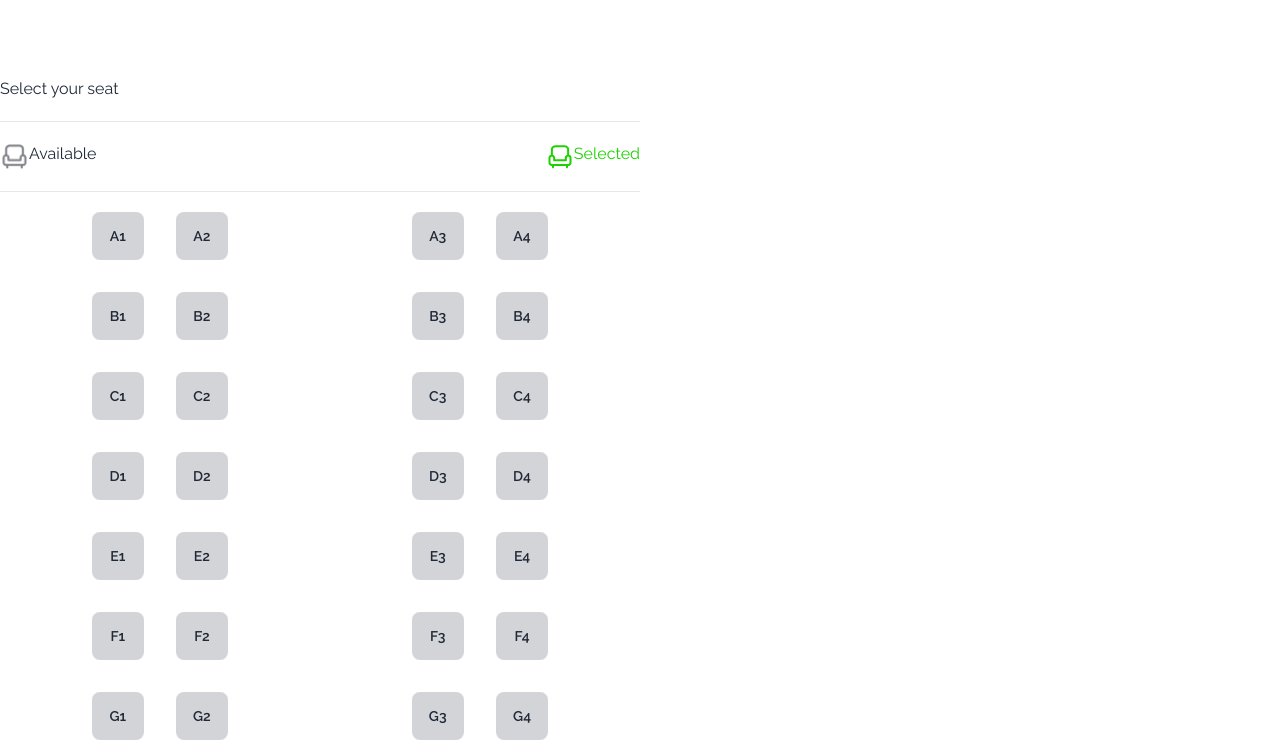
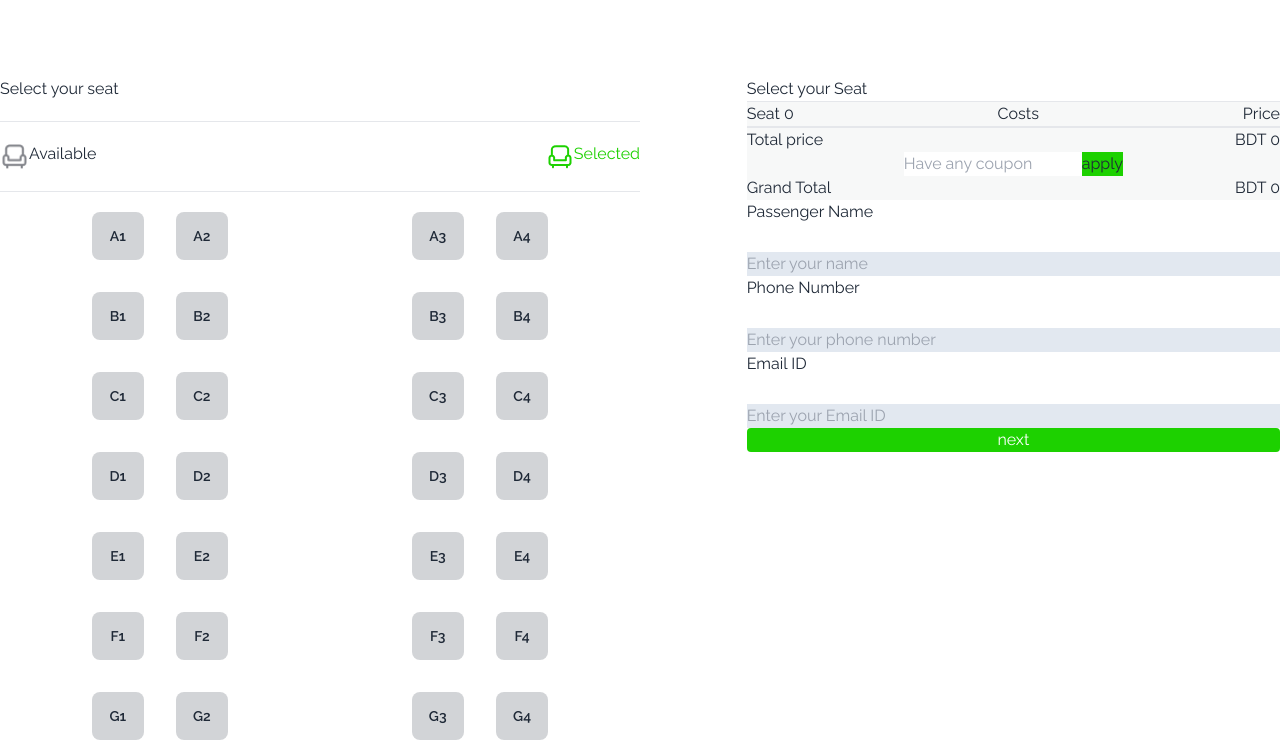
Before and after one commit to ashiq-102/B9A5-smart-ticketing, a plain HTML site: page index.html in a window 1280 px wide. Shown: the part 1625-2380 px from the top of the page. Drawn offline with nearby package versions, Linux system fonts and the light colour scheme.

Commit message:
added right side of select your seat

```diff
--- a/index.html
+++ b/index.html
@@ -202,7 +202,7 @@
 
 
         <section class="my-20 container mx-auto">
-            <div>
+            <div class="flex justify-between">
                 <div class="w-6/12">
 
                     <div class=" ">
@@ -277,29 +277,80 @@
                     </div>
 
 
+                </div>
 
 
 
 
 
+                <div class=" w-5/12">
+                    <div>
+                        <h1>Select your Seat</h1>
+                        <hr>
+                    </div>
+
+
+                    <div class="bg-[#F7F8F8] h-auto">
+
+                        <div class="flex justify-between">
+                            <h1>Seat <span>0</span></h1>
+                            <h1>Costs</h1>
+                            <h1>Price</h1>
+                        </div>
+
+                        <hr>
+
+                        <hr>
+                        <div class="flex justify-between">
+                            <h1>Total price</h1>
+                            <h1>BDT <span>0</span></h1>
+                        </div>
+
+                        <div class="flex justify-center">
+
+                            <input type="text" placeholder="Have any coupon">
+                            <button class="bg-[#1DD100]">apply</button>
+
+
+                        </div>
+
+                        <div class=" flex justify-between">
+                            <h1>Grand Total</h1>
+                            <h1>BDT <span>0</span></h1>
+                        </div>
 
 
 
 
+                    </div>
+
+
+                    <form action="">
+
+                        <div class=" grid grid-cols-1">
+
+                            <div class="grid grid-cols-1">
+                                <label for="">Passenger Name</label>
+                                <input class="bg-slate-200 mt-7" type="text" placeholder="Enter your name">
+                            </div>
+
+                            <div class=" grid grid-cols-1">
+                                <label for="">Phone Number</label>
+                                <input class="bg-slate-200 mt-7" type="number" placeholder="Enter your phone number">
+
+                            </div>
+
+                            <div class="grid grid-cols-1">
+                                <label for="">Email ID</label>
+                                <input class="bg-slate-200 mt-7" type="email" placeholder="Enter your Email ID">
+                            </div>
+
+                            <button class="bg-[#1DD100] text-white rounded">next</button>
 
 
 
-
-
-
-
-
-
-
-
-
-
-
+                        </div>
+                    </form>
 
 
 
```
